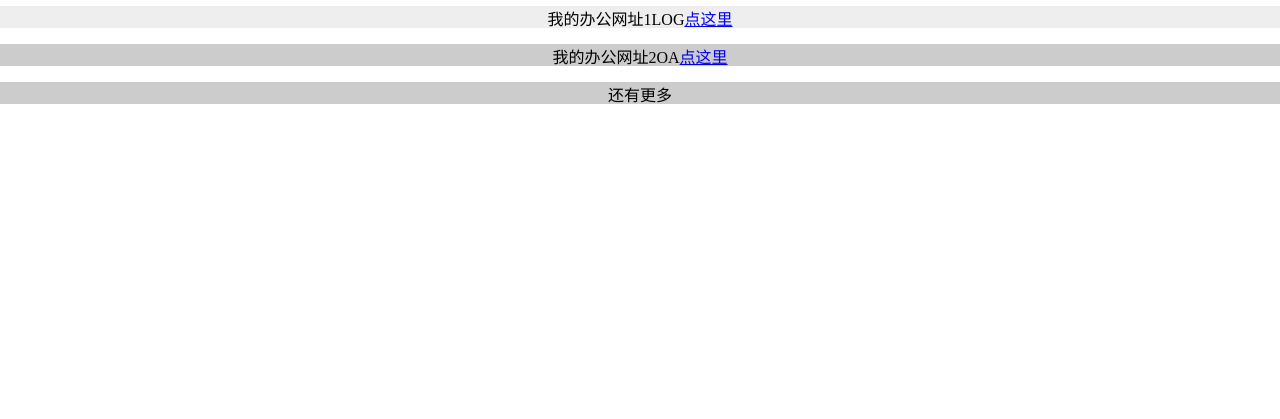
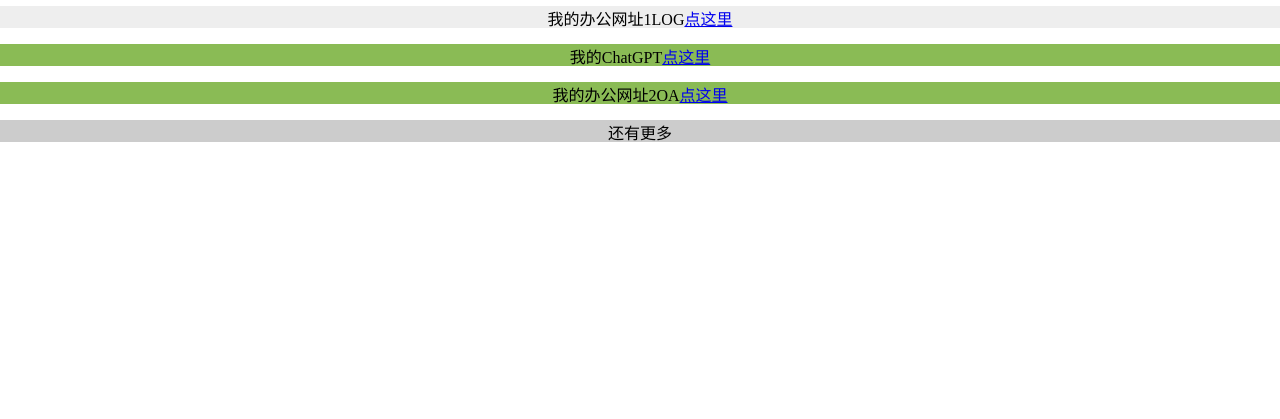
Before and after one commit to lzmewydm/diyg-, a plain HTML site: page index.html in a window 1280 px wide. Shown: the part 381-800 px from the top of the page. Drawn offline with Linux system fonts and the light colour scheme.

Commit message:
Add files via upload

```diff
--- a/index.html
+++ b/index.html
@@ -34,7 +34,7 @@
         text-align: center;
     }
     #footer {
-        background-color: #ccc;
+        background-color: #8ABB55;
         height: 22px;
         text-align: center;
     }
@@ -55,6 +55,10 @@
   <p>我的办公网址1LOG<a target="_blank" rel="noopener noreferrer" href="https://storebuild.yadea.com.cn/backoffice/login.zul;jsessionid=F55CC6D4081F43AA22469EFA7D11D838.hybris8/">点这里</a></p>
     </div>
 
+<div id="footer">
+       <p>我的ChatGPT<a target="_blank" rel="noopener noreferrer" href="https://chat.openai.com/chat">点这里</a></p>
+    </div>
+
     <div id="footer">
        <p>我的办公网址2OA<a target="_blank" rel="noopener noreferrer" href="http://eoa.yadea.com.cn/wui/index.html#/?logintype=1&_key=hph1de">点这里</a></p>
     </div>
@@ -63,4 +67,3 @@
       <p>还有更多</p>
     </div>
 </body>
-</html>
```
